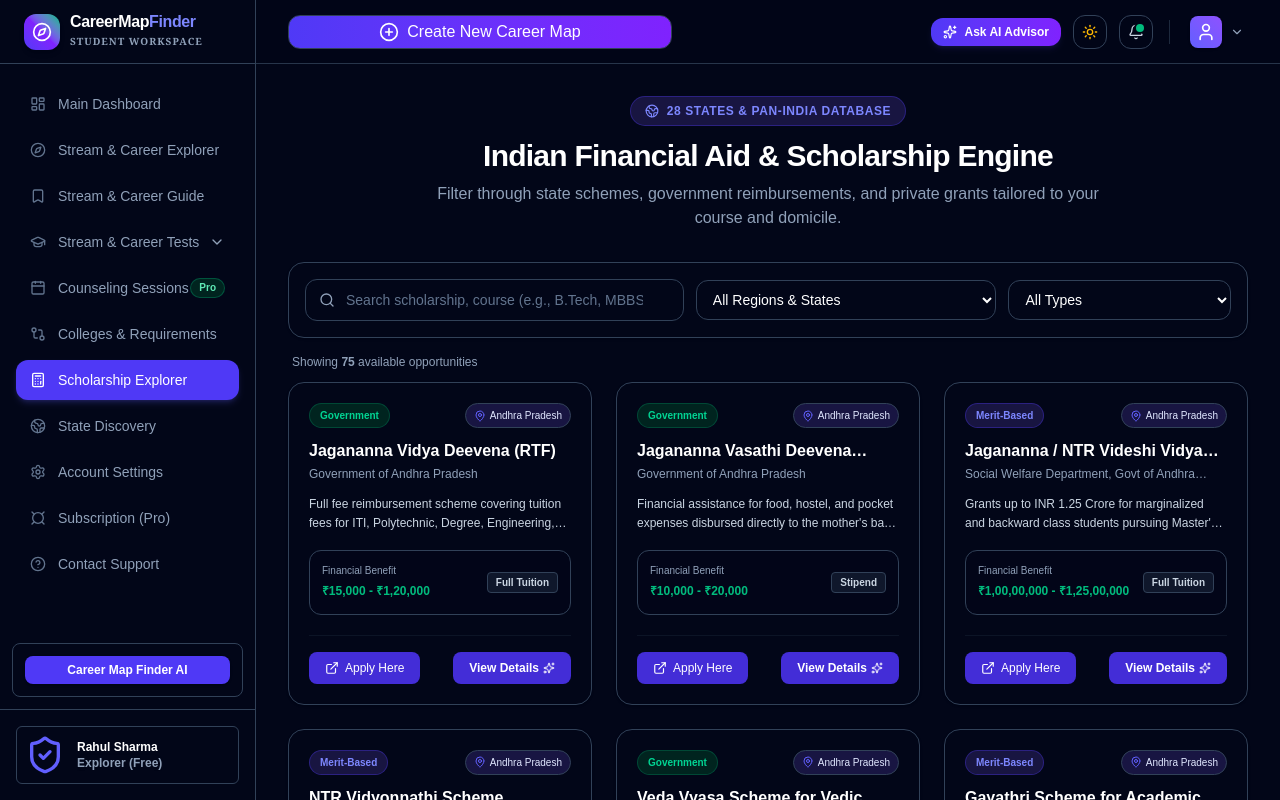
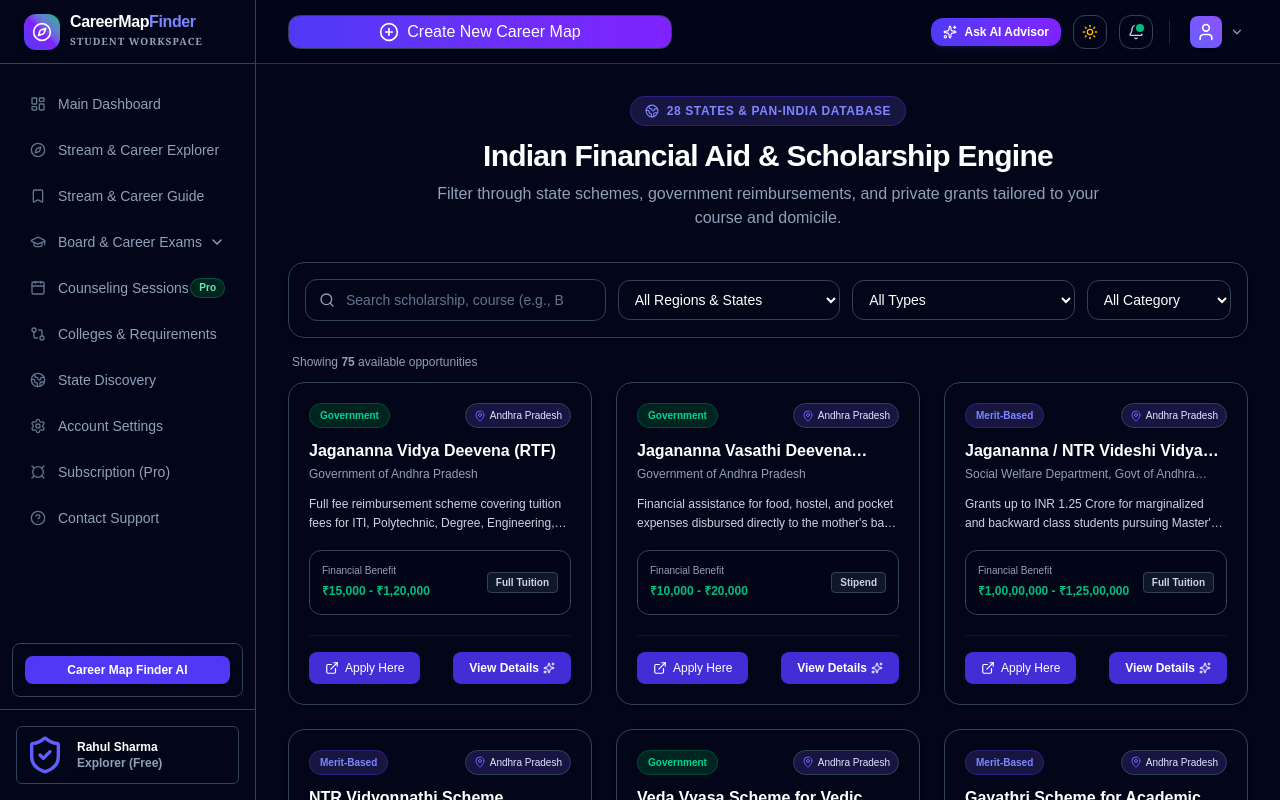
Before and after one commit to abdurrahman9955/careermapfinder, a Next.js app: page /dashboard/scholarships in a window 1280 px wide. Shown: the top 800 px of the page. Built offline with nearby package versions, Linux system fonts and the light colour scheme.

Commit message:
removing scholarship page

```diff
--- a/app/components/dashboard/Sidebar.tsx
+++ b/app/components/dashboard/Sidebar.tsx
@@ -50,12 +50,12 @@ const NAV_ITEMS: NavItem[] = [
     icon: Bookmark,
   },
   {
-    title: 'Stream & Career Tests',
+    title: 'Board & Career Exams',
     href: '/dashboard?test',
     icon: GraduationCap,
     children: [
-      { title: 'Skills Assessments', href: '/dashboard?test-skills' },
-      { title: 'Career Assessments', href: '/dashboard?test-career' },
+      { title: 'Board Exams', href: '/dashboard?test-skills' },
+      { title: 'Career Exams', href: '/dashboard?test-career' },
     ],
   },
   {
@@ -69,11 +69,11 @@ const NAV_ITEMS: NavItem[] = [
     href: '/dashboard/universities',
     icon: GitCompare,
   },
-  {
-    title: 'Scholarship Explorer',
-    href: '/dashboard/scholarships',
-    icon: Calculator,
-  },
+  // {
+  //   title: 'Scholarship Explorer',
+  //   href: '/dashboard/scholarships',
+  //   icon: Calculator,
+  // },
   {
     title: 'State Discovery',
     href: '/dashboard/state-discovery',
--- a/app/components/dashboard/counseling/CounselingPage.tsx
+++ b/app/components/dashboard/counseling/CounselingPage.tsx
@@ -188,7 +188,7 @@ export default function CounselingBookingPage() {
               <p className={`text-xs sm:text-sm max-w-lg mx-auto mb-6 ${isDark ? 'text-slate-400' : 'text-slate-600'}`}>
                 Our academic lead will review your background and send a confirmation email with your session calendar link within 24 hours.
               </p>
-              <button
+              {/* <button
                 onClick={() => {
                   setIsSubmitted(false);
                   setCurrentStep(1);
@@ -196,7 +196,7 @@ export default function CounselingBookingPage() {
                 className="px-6 py-2.5 bg-indigo-600 hover:bg-indigo-500 text-white text-xs sm:text-sm font-semibold rounded-xl shadow-md transition-all"
               >
                 Submit Another Request
-              </button>
+              </button> */}
             </motion.div>
           )}
 
--- a/app/components/dashboard/scholarships/ScholarshipsPage.tsx
+++ b/app/components/dashboard/scholarships/ScholarshipsPage.tsx
@@ -1,7 +1,7 @@
 'use client';
 
-import React, { useState, useMemo } from 'react';
-import { Search, Filter, Globe2, GraduationCap, X, SlidersHorizontal, BookOpen } from 'lucide-react';
+import { useState, useMemo } from 'react';
+import { Search, Globe2, X, BookOpen } from 'lucide-react';
 import { DashboardLayoutWrapper } from '../DashboardLayoutWrapper';
 import { useTheme } from '../../../context/ThemeContext';
 import { ALL_SCHOLARSHIPS, ALL_STATES } from './data';
@@ -12,15 +12,15 @@ export default function ScholarshipsPage() {
   const { theme } = useTheme();
   const isDark = theme === 'dark';
 
-  // Filters State
   const [searchQuery, setSearchQuery] = useState('');
   const [selectedState, setSelectedState] = useState<string>('all');
   const [selectedType, setSelectedType] = useState<ScholarshipType | 'all'>('all');
 
-  // Multi-attribute Filter Logic
+  const [selectedCategory, setSelectedCategory] = useState<string | 'all'>('all');
+
   const filteredScholarships = useMemo(() => {
     return ALL_SCHOLARSHIPS.filter((item) => {
-      // Free-text query match
+
       const matchesSearch =
         item.title.toLowerCase().includes(searchQuery.toLowerCase()) ||
         item.provider.toLowerCase().includes(searchQuery.toLowerCase()) ||
@@ -28,7 +28,6 @@ export default function ScholarshipsPage() {
           c.toLowerCase().includes(searchQuery.toLowerCase())
         );
 
-      // State or Pan-India match
       const matchesState =
         selectedState === 'all'
           ? true
@@ -36,17 +35,22 @@ export default function ScholarshipsPage() {
           ? item.isNationwide
           : item.stateOrigin === selectedState;
 
-      // Type match
       const matchesType = selectedType === 'all' ? true : item.type === selectedType;
 
-      return matchesSearch && matchesState && matchesType;
+      const matchesCategory = selectedCategory === 'all'  ? true
+       : item.eligibility.eligibleCategories.some(
+        (cat) => cat.toLowerCase() === selectedCategory.toLowerCase()
+      );
+
+      return matchesSearch && matchesState && matchesType && matchesCategory;
     });
-  }, [searchQuery, selectedState, selectedType]);
+  }, [searchQuery, selectedState, selectedType, selectedCategory]);
 
   const clearFilters = () => {
     setSearchQuery('');
     setSelectedState('all');
     setSelectedType('all');
+    setSelectedCategory('all');
   };
 
   return (
@@ -89,7 +93,7 @@ export default function ScholarshipsPage() {
             }`}
           >
             {/* Search Input Bar */}
-            <div className="relative md:col-span-5">
+            <div className="relative md:col-span-4">
               <Search
                 className={`w-4 h-4 absolute left-3.5 top-1/2 -translate-y-1/2 ${
                   isDark ? 'text-slate-400' : 'text-slate-500'
@@ -119,7 +123,7 @@ export default function ScholarshipsPage() {
             </div>
 
             {/* State Selection Dropdown */}
-            <div className="md:col-span-4">
+            <div className="md:col-span-3">
               <select
                 value={selectedState}
                 onChange={(e) => setSelectedState(e.target.value)}
@@ -144,7 +148,8 @@ export default function ScholarshipsPage() {
               <select
                 value={selectedType}
                 onChange={(e) => setSelectedType(e.target.value as any)}
-                className={`w-full border px-3 py-2.5 rounded-xl text-xs sm:text-sm focus:outline-none focus:ring-2 focus:ring-indigo-500 transition-all ${
+                className={`w-full border
+                   px-3 py-2.5 rounded-xl text-xs sm:text-sm focus:outline-none focus:ring-2 focus:ring-indigo-500 transition-all ${
                   isDark
                     ? 'bg-slate-950 border-slate-700 text-white'
                     : 'bg-slate-50 border-slate-300 text-slate-900'
@@ -158,6 +163,29 @@ export default function ScholarshipsPage() {
                 <option value="Private">Private</option>
               </select>
             </div>
+
+              <div className="md:col-span-2">
+              <select
+                value={selectedCategory}
+                onChange={(e) => setSelectedCategory(e.target.value as any)}
+                className={`w-full border px-3 py-2.5 rounded-xl text-xs sm:text-sm focus:outline-none focus:ring-2 focus:ring-indigo-500 transition-all ${
+                isDark  ? 'bg-slate-950 border-slate-700 text-white' : 'bg-slate-50 border-slate-300 text-slate-900'}`} >
+
+                <option value="all">All Category</option>
+                <option value="SC">SC</option>
+                <option value="ST">ST</option>
+                <option value="BC">BC</option>
+                <option value="Kapu">Kapu</option>
+                <option value="EBC">EBC</option>
+                <option value="OBC">OBC</option>
+                <option value="SBC">SBC</option>
+                <option value="VJNT">VJNT</option>
+                <option value="Minority">Minority</option>
+
+              </select>
+            </div>
+
+
           </div>
 
           {/* Active Filter Indicators */}
```
